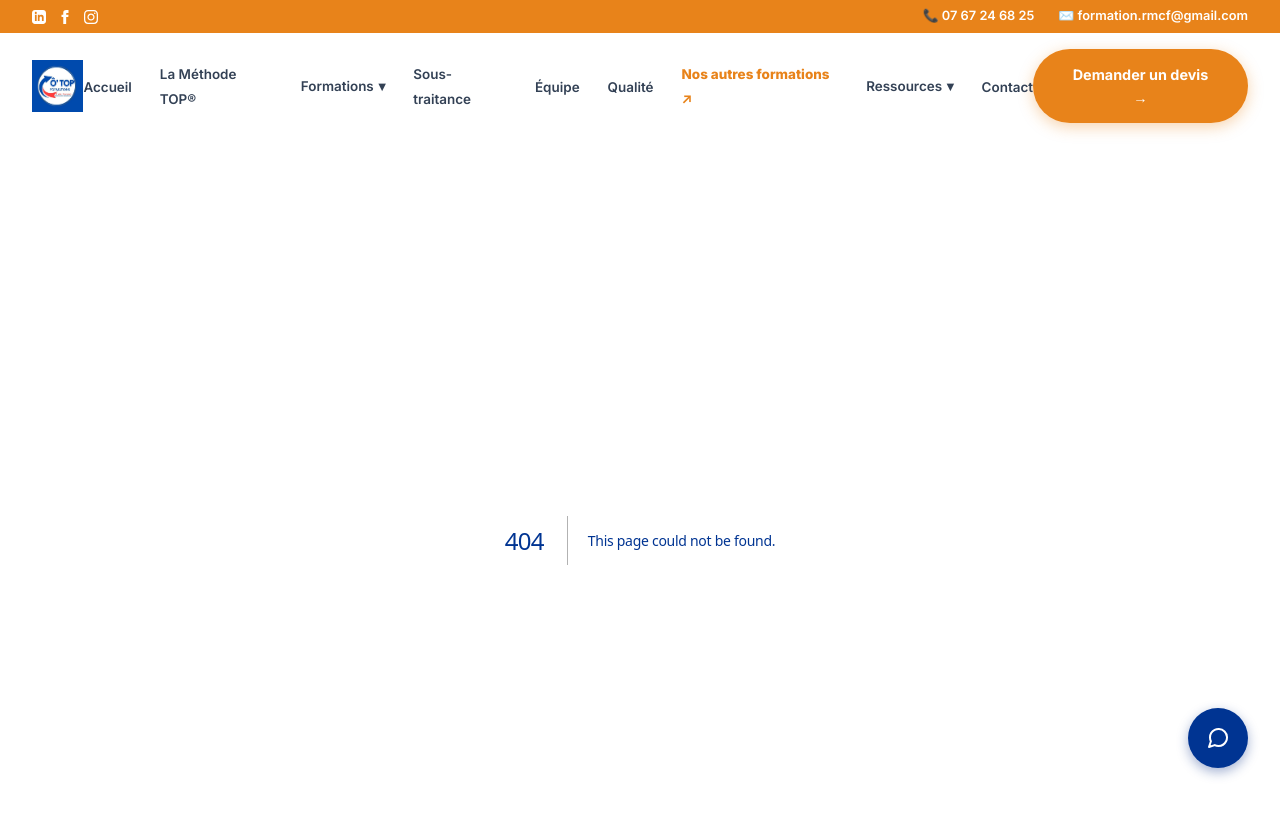
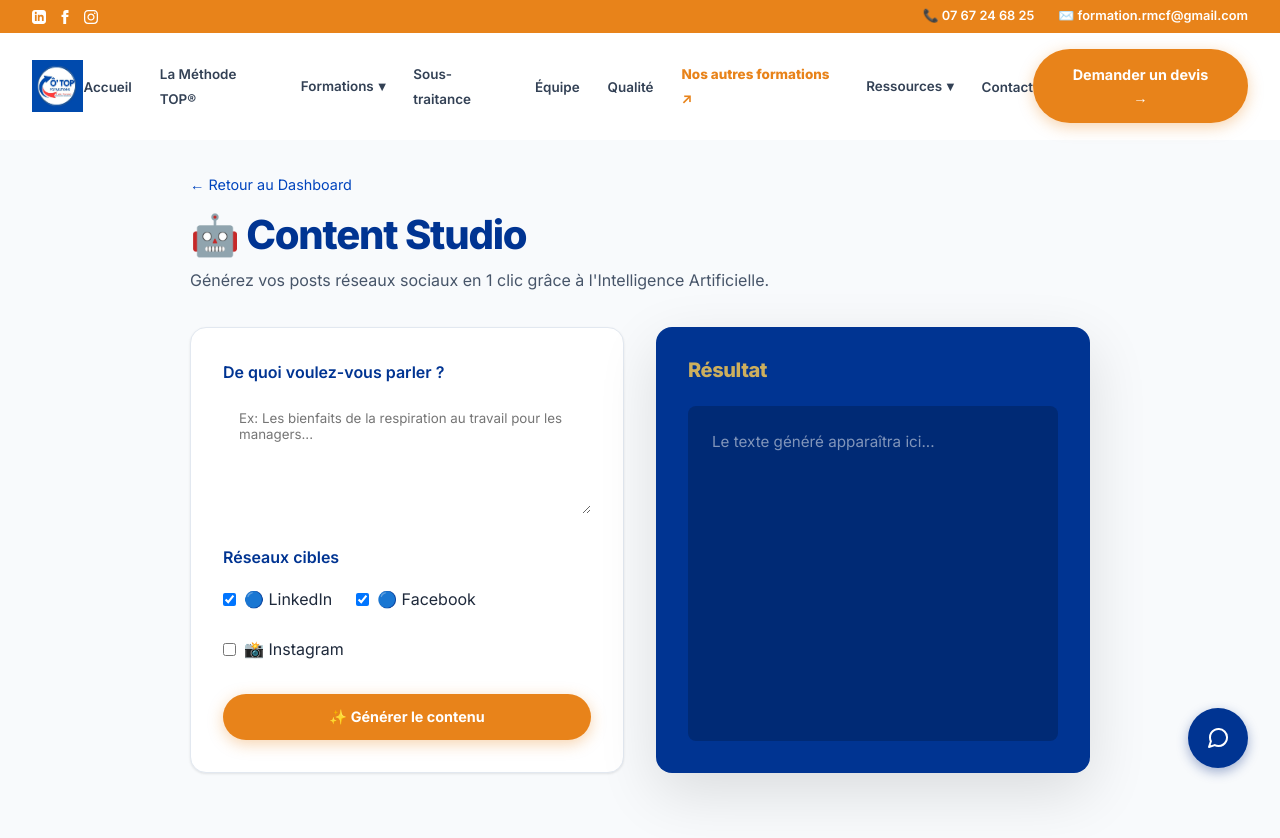
Before and after one commit to nacefsm-eng/O-Topformation, a Next.js app: page /admin/studio in a window 1280 px wide. Before the commit this address had no page. Shown: the top 838 px of the page. Built offline with nearby package versions, Linux system fonts and the light colour scheme.

Commit message:
Feat: Add AI Content Studio to Admin Dashboard

```diff
--- a/app/admin/page.tsx
+++ b/app/admin/page.tsx
@@ -86,6 +86,7 @@ export default function AdminDashboard() {
           </div>
         </div>
         <div style={{ display: 'flex', gap: '0.75rem' }}>
+          <a href="/admin/studio" style={{ background: 'var(--gold)', color: 'var(--blue-900)', padding: '0.5rem 1rem', borderRadius: '8px', textDecoration: 'none', fontSize: '0.85rem', fontWeight: 700 }}>🤖 Content Studio</a>
           <a href="/contact" style={{ background: 'rgba(255,255,255,0.12)', color: 'white', padding: '0.5rem 1rem', borderRadius: '8px', textDecoration: 'none', fontSize: '0.85rem', fontWeight: 600 }}>Site public</a>
         </div>
       </div>
--- /dev/null
+++ b/app/admin/studio/page.tsx
@@ -0,0 +1,148 @@
+'use client';
+import { useState } from 'react';
+import Link from 'next/link';
+
+export default function ContentStudio() {
+  const [topic, setTopic] = useState('');
+  const [platforms, setPlatforms] = useState({
+    linkedin: true,
+    facebook: true,
+    instagram: false,
+  });
+  const [loading, setLoading] = useState(false);
+  const [result, setResult] = useState('');
+  const [error, setError] = useState('');
+
+  const handleGenerate = async (e: React.FormEvent) => {
+    e.preventDefault();
+    setLoading(true);
+    setError('');
+    setResult('');
+
+    const selectedPlatforms = Object.entries(platforms)
+      .filter(([_, isSelected]) => isSelected)
+      .map(([name]) => name);
+
+    if (selectedPlatforms.length === 0) {
+      setError('Veuillez sélectionner au moins un réseau social.');
+      setLoading(false);
+      return;
+    }
+
+    try {
+      const res = await fetch('/api/generate-content', {
+        method: 'POST',
+        headers: { 'Content-Type': 'application/json' },
+        body: JSON.stringify({ topic, platforms: selectedPlatforms })
+      });
+
+      const data = await res.json();
+
+      if (!res.ok) {
+        throw new Error(data.error || 'Erreur lors de la génération.');
+      }
+
+      setResult(data.result);
+    } catch (err: any) {
+      setError(err.message);
+    } finally {
+      setLoading(false);
+    }
+  };
+
+  const handleCopy = () => {
+    navigator.clipboard.writeText(result);
+    alert('Contenu copié dans le presse-papier !');
+  };
+
+  return (
+    <div style={{ minHeight: '100vh', background: 'var(--gray-50)', padding: '2rem' }}>
+      <div style={{ maxWidth: '900px', margin: '0 auto' }}>
+        <div style={{ display: 'flex', alignItems: 'center', justifyContent: 'space-between', marginBottom: '2rem' }}>
+          <div>
+            <Link href="/admin" style={{ color: 'var(--blue-700)', textDecoration: 'none', fontSize: '0.9rem', display: 'inline-flex', alignItems: 'center', gap: '0.5rem', marginBottom: '1rem' }}>
+              ← Retour au Dashboard
+            </Link>
+            <h1 style={{ color: 'var(--blue-900)', fontSize: '2.5rem' }}>🤖 Content Studio</h1>
+            <p style={{ color: 'var(--gray-600)', marginTop: '0.5rem' }}>Générez vos posts réseaux sociaux en 1 clic grâce à l'Intelligence Artificielle.</p>
+          </div>
+        </div>
+
+        <div style={{ display: 'grid', gridTemplateColumns: '1fr 1fr', gap: '2rem' }}>
+          {/* Left Column: Form */}
+          <div style={{ background: 'white', padding: '2rem', borderRadius: 'var(--radius)', boxShadow: 'var(--shadow-sm)', border: '1px solid var(--gray-200)' }}>
+            <form onSubmit={handleGenerate}>
+              <div style={{ marginBottom: '1.5rem' }}>
+                <label style={{ display: 'block', marginBottom: '0.5rem', fontWeight: 600, color: 'var(--blue-900)' }}>De quoi voulez-vous parler ?</label>
+                <textarea
+                  value={topic}
+                  onChange={(e) => setTopic(e.target.value)}
+                  placeholder="Ex: Les bienfaits de la respiration au travail pour les managers..."
+                  style={{ width: '100%', padding: '1rem', minHeight: '120px', borderRadius: 'var(--radius-sm)', border: '1px solid var(--gray-300)', fontFamily: 'inherit', resize: 'vertical' }}
+                  required
+                />
+              </div>
+
+              <div style={{ marginBottom: '2rem' }}>
+                <label style={{ display: 'block', marginBottom: '1rem', fontWeight: 600, color: 'var(--blue-900)' }}>Réseaux cibles</label>
+                <div style={{ display: 'flex', gap: '1.5rem', flexWrap: 'wrap' }}>
+                  <label style={{ display: 'flex', alignItems: 'center', gap: '0.5rem', cursor: 'pointer' }}>
+                    <input type="checkbox" checked={platforms.linkedin} onChange={(e) => setPlatforms({...platforms, linkedin: e.target.checked})} />
+                    🔵 LinkedIn
+                  </label>
+                  <label style={{ display: 'flex', alignItems: 'center', gap: '0.5rem', cursor: 'pointer' }}>
+                    <input type="checkbox" checked={platforms.facebook} onChange={(e) => setPlatforms({...platforms, facebook: e.target.checked})} />
+                    🔵 Facebook
+                  </label>
+                  <label style={{ display: 'flex', alignItems: 'center', gap: '0.5rem', cursor: 'pointer' }}>
+                    <input type="checkbox" checked={platforms.instagram} onChange={(e) => setPlatforms({...platforms, instagram: e.target.checked})} />
+                    📸 Instagram
+                  </label>
+                </div>
+              </div>
+
+              <button
+                type="submit"
+                disabled={loading}
+                className="btn btn-primary"
+                style={{ width: '100%', display: 'flex', justifyContent: 'center', gap: '0.5rem' }}
+              >
+                {loading ? '⏳ Génération en cours...' : '✨ Générer le contenu'}
+              </button>
+
+              {error && (
+                <div style={{ marginTop: '1rem', padding: '1rem', background: '#fee2e2', color: '#991b1b', borderRadius: 'var(--radius-sm)', fontSize: '0.9rem' }}>
+                  {error}
+                </div>
+              )}
+            </form>
+          </div>
+
+          {/* Right Column: Result */}
+          <div style={{ background: 'var(--blue-900)', color: 'white', padding: '2rem', borderRadius: 'var(--radius)', boxShadow: 'var(--shadow-lg)', display: 'flex', flexDirection: 'column' }}>
+            <div style={{ display: 'flex', justifyContent: 'space-between', alignItems: 'center', marginBottom: '1.5rem' }}>
+              <h2 style={{ fontSize: '1.25rem', color: 'var(--gold)' }}>Résultat</h2>
+              {result && (
+                <button onClick={handleCopy} style={{ background: 'rgba(255,255,255,0.1)', color: 'white', border: '1px solid rgba(255,255,255,0.2)', padding: '0.5rem 1rem', borderRadius: 'var(--radius-sm)', cursor: 'pointer', fontSize: '0.85rem', transition: 'background 0.2s' }}>
+                  📋 Copier
+                </button>
+              )}
+            </div>
+
+            <div style={{ flex: 1, background: 'rgba(0,0,0,0.2)', padding: '1.5rem', borderRadius: 'var(--radius-sm)', overflowY: 'auto', maxHeight: '500px', fontSize: '0.95rem', lineHeight: 1.6, whiteSpace: 'pre-wrap' }}>
+              {loading ? (
+                <div style={{ display: 'flex', alignItems: 'center', justifyContent: 'center', height: '100%', color: 'var(--gold)', animation: 'pulse 1.5s infinite' }}>
+                  Analyse de la demande par l'IA...
+                </div>
+              ) : result ? (
+                result
+              ) : (
+                <span style={{ color: 'rgba(255,255,255,0.5)' }}>Le texte généré apparaîtra ici...</span>
+              )}
+            </div>
+          </div>
+        </div>
+      </div>
+    </div>
+  );
+}
--- /dev/null
+++ b/app/api/generate-content/route.ts
@@ -0,0 +1,64 @@
+import { NextResponse } from 'next/server';
+
+export async function POST(req: Request) {
+  try {
+    const { topic, platforms } = await req.json();
+
+    if (!topic) {
+      return NextResponse.json({ error: "Le sujet est requis." }, { status: 400 });
+    }
+
+    const apiKey = process.env.GEMINI_API_KEY;
+    if (!apiKey) {
+      return NextResponse.json({ error: "Clé API Gemini manquante. Veuillez la configurer dans Vercel." }, { status: 500 });
+    }
+
+    // Prepare the prompt
+    let prompt = `Tu es un expert en marketing digital et copywriting B2B/B2C, spécialisé dans la formation professionnelle (les Techniques d'Optimisation du Potentiel - TOP).
+Ton objectif est de générer du contenu percutant, professionnel et engageant pour promouvoir notre organisme de formation "O'TOP Formation".
+
+SUJET DU CONTENU : "${topic}"
+
+S'il te plaît, rédige les publications pour les réseaux suivants : ${platforms.join(', ')}.
+
+Règles de rédaction :
+1. LinkedIn : Ton professionnel, axé sur les enjeux RH, QVT, performance, avec une accroche forte et des sauts de ligne. Utilise 3-4 emojis pertinents.
+2. Instagram : Visuel, dynamique, court, orienté bien-être ou motivation. Inclus des hashtags pertinents (#QVT #Management #BienEtreAuTravail).
+3. Facebook : Conversationnel, pose une question à l'audience, invite à cliquer sur le lien du site.
+
+Format de sortie attendu :
+Sépare chaque réseau par un titre clair (ex: "### 🔵 LinkedIn"). Ne fais pas de longue introduction, donne directement les posts.`;
+
+    // Call Gemini API
+    const response = await fetch(`https://generativelanguage.googleapis.com/v1beta/models/gemini-2.5-flash:generateContent?key=${apiKey}`, {
+      method: 'POST',
+      headers: {
+        'Content-Type': 'application/json',
+      },
+      body: JSON.stringify({
+        contents: [{
+          parts: [{ text: prompt }]
+        }],
+        generationConfig: {
+          temperature: 0.7,
+          maxOutputTokens: 1024,
+        }
+      })
+    });
+
+    const data = await response.json();
+
+    if (!response.ok) {
+      console.error("Gemini API Error:", data);
+      return NextResponse.json({ error: "Erreur lors de la génération avec l'IA." }, { status: 500 });
+    }
+
+    const generatedText = data.candidates?.[0]?.content?.parts?.[0]?.text || "Pas de contenu généré.";
+
+    return NextResponse.json({ result: generatedText });
+
+  } catch (error) {
+    console.error("Error in generate-content API:", error);
+    return NextResponse.json({ error: "Erreur interne du serveur." }, { status: 500 });
+  }
+}
```
